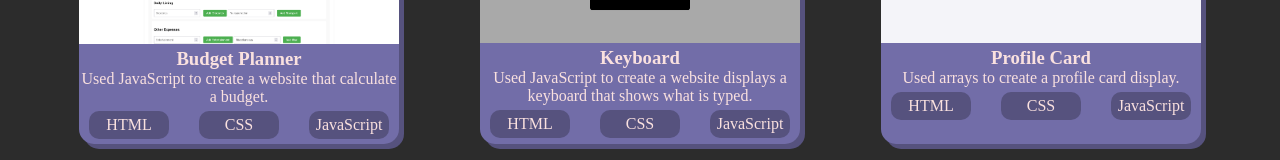
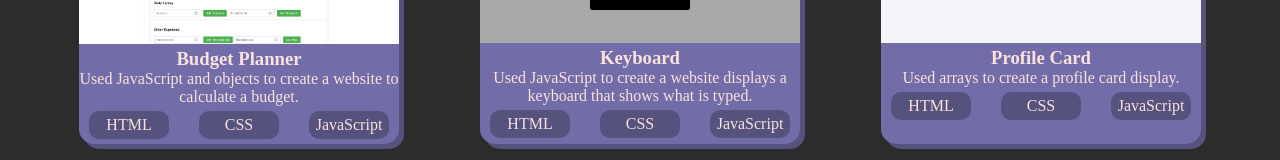
Before and after one commit to Vyxynn/Portfolio, a plain HTML site: page projects.html in a window 1280 px wide. Shown: the part 1230-1390 px from the top of the page. Drawn offline with Linux system fonts and the light colour scheme.

Commit message:
updated budgetPlanner

```diff
--- a/projects.html
+++ b/projects.html
@@ -220,7 +220,7 @@
                     <a href="https://vyxynn.github.io/budgetPlanner/" target="_blank">
                         <img src="./Images/budgetPlanner.png">
                         <h3>Budget Planner</h3>
-                        <p>Used JavaScript to create a website that calculate a budget.</p>
+                        <p>Used JavaScript and objects to create a website to calculate a budget.</p>
                         <div class="tagContainer">
                             <p class="tagItem">HTML</p>
                             <p class="tagItem">CSS</p>
```
